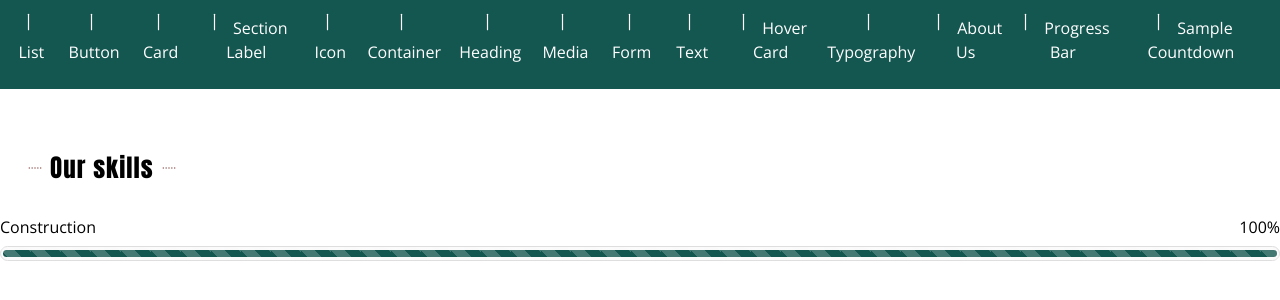
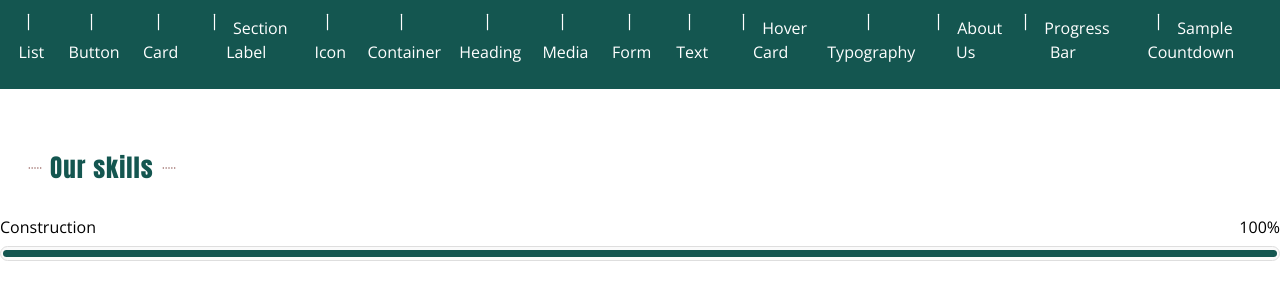
Before and after one commit to nrmndev/nrmndev-fw, a React (Vite) app: page /sectionlabel in a window 1280 px wide. Shown: the top 300 px of the page. Built offline with nearby package versions, Linux system fonts and the light colour scheme.

Commit message:
@Changelog [v1.2.0]

```diff
--- a/src/components/media/Media.tsx
+++ b/src/components/media/Media.tsx
@@ -1,4 +1,10 @@
-import { BaseProps, PaddingProps } from "@uiTypes";
+import {
+  BackgroundProps,
+  BaseProps,
+  BorderRadiusProps,
+  ColorProps,
+  PaddingProps,
+} from "@uiTypes";
 import {
   Icon,
   IconComponentProps,
@@ -9,7 +15,12 @@ import classNames from "classnames";
 // import { IconType } from "react-icons";
 import { propStyleHandler } from "@utils";
 
-export interface MediaProps extends BaseProps, PaddingProps {
+export interface MediaProps
+  extends BaseProps,
+    BackgroundProps,
+    BorderRadiusProps,
+    ColorProps,
+    PaddingProps {
   icon: IconComponentProps & {
     position?: "top-left" | "left" | "right" | "top-center" | "top-right";
   };
@@ -21,7 +32,10 @@ export interface MediaProps extends BaseProps, PaddingProps {
 
 const Media = ({
   icon,
+  background,
+  borderRadius,
   heading,
+  color: mainColor = "black",
   body,
   padding = "md",
   style,
@@ -31,24 +45,39 @@ const Media = ({
   const {
     position: iconPosition = "left",
     margin: iconMargin = "sm",
+    color: iconColor = mainColor ? mainColor : "primary",
     ...iconProps
   } = icon;
   //Typography as Heading props
   const {
     as: headingAs = "h2",
-    color: headingColor = "primary",
+    color: headingColor = mainColor ? mainColor : "primary",
     ...headingProps
   } = heading;
   //Typography as Body props
-  const { as: bodyAs = "p", color: bodyColor = "black", ...bodyProps } = body;
+  const {
+    as: bodyAs = "p",
+    color: bodyColor = mainColor ? mainColor : "black",
+    ...bodyProps
+  } = body;
 
   //Media Props
-  const { className, inline } = propStyleHandler({ padding, userStyle: style });
+  const { className, inline } = propStyleHandler({
+    padding,
+    userStyle: style,
+    background,
+    borderRadius,
+  });
   const classes = classNames("media", `media__icon-${iconPosition}`, className);
 
   return (
     <div {...rest} className={classes} style={inline}>
-      <Icon {...iconProps} margin={iconMargin} className="media__icon" />
+      <Icon
+        {...iconProps}
+        color={iconColor}
+        margin={iconMargin}
+        className="media__icon"
+      />
       <div className="media__content ">
         <Typography
           {...headingProps}
--- a/src/components/progressBar/ProgressBar.tsx
+++ b/src/components/progressBar/ProgressBar.tsx
@@ -1,13 +1,13 @@
-import { ColorOptions, MarginProps, PaddingProps } from "@uiTypes";
+import { ColorOptions, ColorProps, MarginProps, PaddingProps } from "@uiTypes";
 
-export interface IProps extends PaddingProps, MarginProps {
+export interface IProps extends PaddingProps, MarginProps, ColorProps {
   label?: string;
   labelPosition?: "top" | "bottom";
   total: number;
   current: number;
   showProgress?: boolean;
   format?: "percentage" | "whole";
-  color?: ColorOptions;
+  variant?: "striped" | "solid";
 }
 
 const ProgressBar = ({
@@ -17,6 +17,7 @@ const ProgressBar = ({
   label,
   showProgress = false,
   format = "percentage",
+  variant = "solid",
 }: IProps) => {
   const currentBarWidth = (current / total) * 100;
   return (
@@ -35,7 +36,9 @@ const ProgressBar = ({
           </span>
         )}
         <span className="progress-bar__bar">
-          <span className="progress-bar-stripes"></span>
+          {variant === "striped" && (
+            <span className="progress-bar-stripes"></span>
+          )}
           <span
             className={`progress-bar__bar__current bg-${color}`}
             style={{
--- a/src/components/sectionLabel/CenterWrapper.tsx
+++ b/src/components/sectionLabel/CenterWrapper.tsx
@@ -1,4 +1,9 @@
-import { ColorOptions, OpacityOptions, SizeOptions } from "@uiTypes";
+import {
+  ColorOptions,
+  ColorProps,
+  OpacityOptions,
+  SizeOptions,
+} from "@uiTypes";
 import { IconType } from "react-icons";
 import LeftDecoration from "./LeftDecoration";
 
@@ -23,9 +28,10 @@ type CenterWrapperProps = {
     label: string;
   };
   as?: "h1" | "h2" | "h3" | "h4" | "h5" | "h6" | "p" | "span";
-};
+} & ColorProps;
 const CenterWrapper = ({
   label,
+  color = "primary",
   leftDecoration,
   rightDecoration,
   textBackdrop,
@@ -40,7 +46,7 @@ const CenterWrapper = ({
           color={leftDecoration.color ?? undefined}
         />
       )}
-      <Typography as={as} className="sectionLabel__text">
+      <Typography as={as} className="sectionLabel__text" color={color}>
         {label}
       </Typography>
       {/* <CenterText label={label} /> */}
--- a/src/components/sectionLabel/SectionLabel.tsx
+++ b/src/components/sectionLabel/SectionLabel.tsx
@@ -1,4 +1,4 @@
-import { SectionLabelProps } from "@uiTypes";
+import { ColorProps, SectionLabelProps } from "@uiTypes";
 import classNames from "classnames";
 // import { IconType } from "react-icons";
 // import TopDecoration from "./TopDecoration";
@@ -6,27 +6,17 @@ import classNames from "classnames";
 // import TextBackdrop from "./TextBackdrop";
 import CenterWrapper from "./CenterWrapper";
 
-export interface SectionLabelComponentProps extends SectionLabelProps {
+export interface SectionLabelComponentProps
+  extends SectionLabelProps,
+    ColorProps {
   label: string;
   position?: "left" | "center" | "right";
   as?: "h1" | "h2" | "h3" | "h4" | "h5" | "h6";
 }
 
-// decoration?: {
-//   top?: { color?: ColorOptions; icon?: IconType };
-//   right?: { color?: ColorOptions; icon?: IconType };
-//   bottom?: { color?: ColorOptions; icon?: IconType };
-//   left?: { color?: ColorOptions; icon?: IconType };
-//   textBackdrop?: {
-//     size?: SizeOptions;
-//     opacity?: OpacityOptions;
-//     color?: ColorOptions;
-//   };
-// label: string;
-// position?: "left" | "center" | "right"
-// };
 const SectionLabel = ({
   position = "left",
+  color = "primary",
   label,
   decoration,
   as = "h2",
@@ -40,6 +30,7 @@ const SectionLabel = ({
 
   const classes = classNames(
     "sectionLabel",
+    `color-${color}`,
     position ? "section-label--" + position : ""
   );
 
--- a/src/styles/components/_progressBar.scss
+++ b/src/styles/components/_progressBar.scss
@@ -19,6 +19,9 @@
 //   }
 // }
 
+.progress-bar {
+  margin-bottom: 10px;
+}
 .progress-bar__text {
   display: flex;
   justify-content: space-between;
--- a/src/types/Props/baseProps.ts
+++ b/src/types/Props/baseProps.ts
@@ -7,7 +7,7 @@ type BaseProps = {
   role?: string;
   name?: string;
   tabIndex?: number;
-  label?: string;
+  // label?: string;
 };
 
 export default BaseProps;
```
